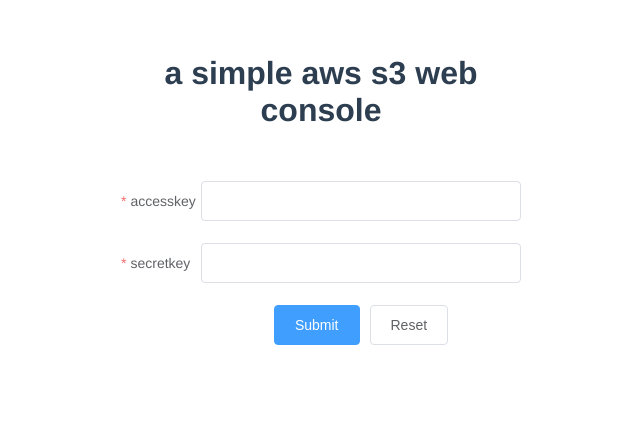
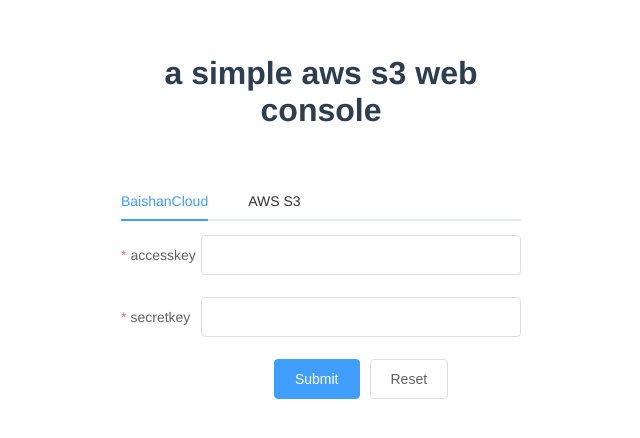
Before and after one commit to bsc-s2/aws-s3-web-console, a Vue app: page /#/login in a window 1280 px wide. Shown: the part 146-584 px from the top of the page, without its empty margins (319-959 px from the left). Built offline with nearby package versions, Linux system fonts and the light colour scheme.

Commit message:
add aws login & aws-http api

```diff
--- a/src/views/Login.vue
+++ b/src/views/Login.vue
@@ -3,6 +3,37 @@
     <div class="wrap">
       <h1>a simple aws s3 web console</h1>
       <div class="login-form">
+        <el-tabs v-model="tabs">
+          <el-tab-pane label="BaishanCloud"
+                       name="baishan">
+            <el-form :model="baishanKeys"
+                     status-icon
+                     :rules="baishanRules"
+                     ref="baishanKeys"
+                     label-position="left"
+                     label-width="80px"
+                     class="demo-ruleForm">
+              <el-form-item label="accesskey"
+                            prop="accesskey">
+                <el-input type="text"
+                          v-model="baishanKeys.accesskey"
+                          autocomplete="off"></el-input>
+              </el-form-item>
+              <el-form-item label="secretkey"
+                            prop="secretkey">
+                <el-input type="password"
+                          v-model="baishanKeys.secretkey"
+                          autocomplete="off"></el-input>
+              </el-form-item>
+              <el-form-item>
+                <el-button type="primary"
+                           @click="submitForm('baishanKeys')">Submit</el-button>
+                <el-button @click="resetForm('baishanKeys')">Reset</el-button>
+              </el-form-item>
+            </el-form>
+          </el-tab-pane>
+          <el-tab-pane label="AWS S3"
+                       name="aws">
             <el-form :model="awsKeys"
                      status-icon
                      :rules="awsRules"
@@ -22,12 +53,20 @@
                           v-model="awsKeys.secretkey"
                           autocomplete="off"></el-input>
               </el-form-item>
+              <el-form-item label="region"
+                            prop="region">
+                <el-input type="region"
+                          v-model="awsKeys.region"
+                          autocomplete="off"></el-input>
+              </el-form-item>
               <el-form-item>
                 <el-button type="primary"
                            @click="submitForm('awsKeys')">Submit</el-button>
                 <el-button @click="resetForm('awsKeys')">Reset</el-button>
               </el-form-item>
             </el-form>
+          </el-tab-pane>
+        </el-tabs>
       </div>
     </div>
   </div>
@@ -36,14 +75,25 @@
 export default {
   data() {
     return {
+      baishanKeys: {
+        accesskey: '',
+        secretkey: '',
+      },
       awsKeys: {
         accesskey: '',
         secretkey: '',
+        region: '',
+      },
+      baishanRules: {
+        accesskey: [{ required: true, trigger: 'blur' }],
+        secretkey: [{ required: true, trigger: 'blur' }],
       },
       awsRules: {
         accesskey: [{ required: true, trigger: 'blur' }],
         secretkey: [{ required: true, trigger: 'blur' }],
+        region: [{ required: true, trigger: 'blur' }],
       },
+      tabs: 'baishan',
     }
   },
   methods: {
@@ -58,7 +108,10 @@
       })
     },
     async setKeysAndGetBuckets() {
-      await this.$store.dispatch('setKeys', this.awsKeys)
+      await this.$store.dispatch(
+        'setKeys',
+        this.tabs === 'aws' ? this.awsKeys : this.baishanKeys,
+      )
       const buckets = await this.$store.dispatch('getBuckets', {})
       if (Object.keys(buckets).length > 0) {
         this.$router.push({ name: 'bucket' })
```
Also changed, not shown: src/service/aws-http.js (added, +26 -0 lines), 1 other file (tests, documents, lock files or other folders). Lines whose indentation alone changed are shown as unchanged.
